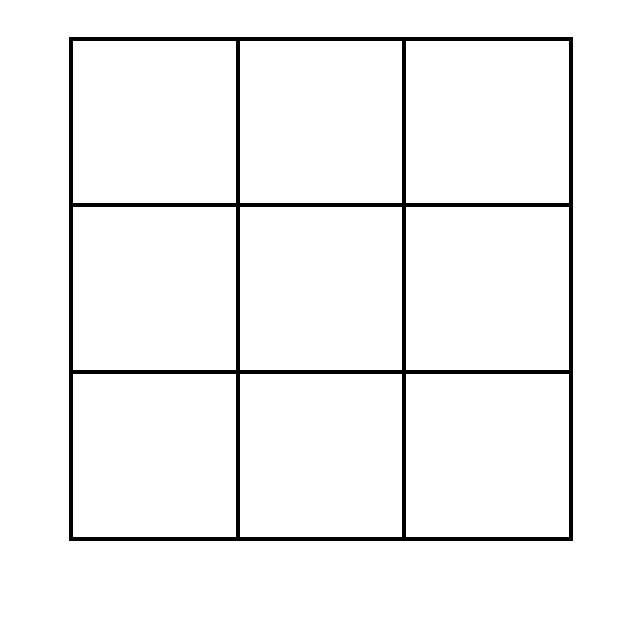
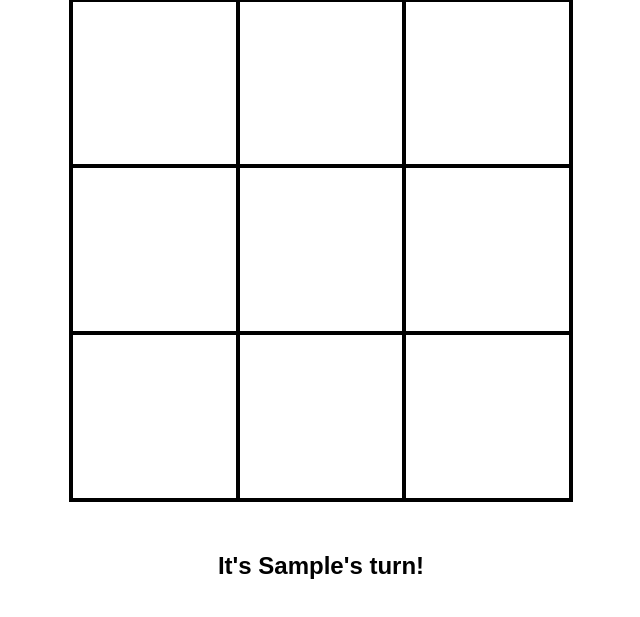
Before and after one commit to Dieal/tic-tac-toe, a plain HTML site: page index.html in a window 1280 px wide. Both pictures are taken after typing "Sample", "Sample" into the empty fields and a click on the button "Start Game". Shown: the part 155-772 px from the top of the page, without its empty margins (319-959 px from the left). Drawn offline with Linux system fonts and the light colour scheme.

Commit message:
Add turn switches to allow both players to play

```diff
--- a/index.html
+++ b/index.html
@@ -57,5 +57,7 @@
         <div class="cell" data-index="8"></div>
     </div>
 
+    <h2 id="turn"></h2>
+
 </body>
 </html>
--- a/script.js
+++ b/script.js
@@ -34,10 +34,21 @@ const game = (() => {
         const isCellEmpty = index => board[index] === null || board[index] === undefined;
         const markCell = function (index, player) {
             this.setCell(index, player.getMarkSign().toUpperCase());
+            nextTurn(player);
         }
 
         return {getBoard, getCell, getCellList, setCell, isCellEmpty, resetBoard, updateBoard, markCell};
     })();
+
+    const turnDisplay = document.getElementById("turn");
+    const nextTurn = player => {
+        if (selectedPlayer == null && selectedPlayer === undefined) {
+            selectedPlayer = playerOne;
+        } else {
+            selectedPlayer = player == playerOne ? playerTwo : playerOne;
+        }
+        turnDisplay.textContent = `It's ${selectedPlayer.getPlayerName()}'s turn!`
+    };
 
     // Returns: 'X' if x wins, 'O' if o wins, '' if the game hasn't ended, 'draw' if draw
     const checkWin = () => {
@@ -96,8 +107,8 @@ const game = (() => {
             e.preventDefault();
             const playerOneName = document.getElementById("characterOneName");
             const playerTwoName = document.getElementById("characterTwoName");
-            playerOne = Player(playerOneName, 'X');
-            playerTwo = Player(playerTwo, 'O');
+            playerOne = Player(playerOneName.value, 'X');
+            playerTwo = Player(playerTwoName.value, 'O');
             modal.close();
             startGame();
         });
@@ -105,7 +116,8 @@ const game = (() => {
     };
 
     const startGame = () => {
-        selectedPlayer = playerOne;
+
+        nextTurn();
 
         // DOM Board Cells
         gameboard.getCellList().forEach(cell => cell.onclick = e => {
```
